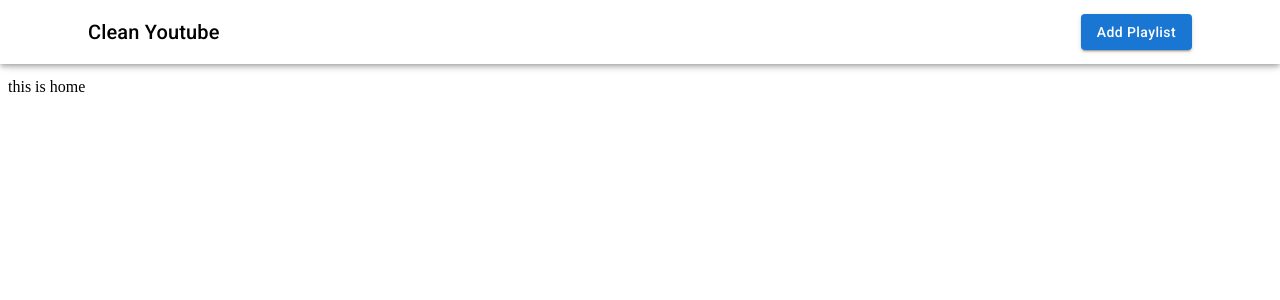
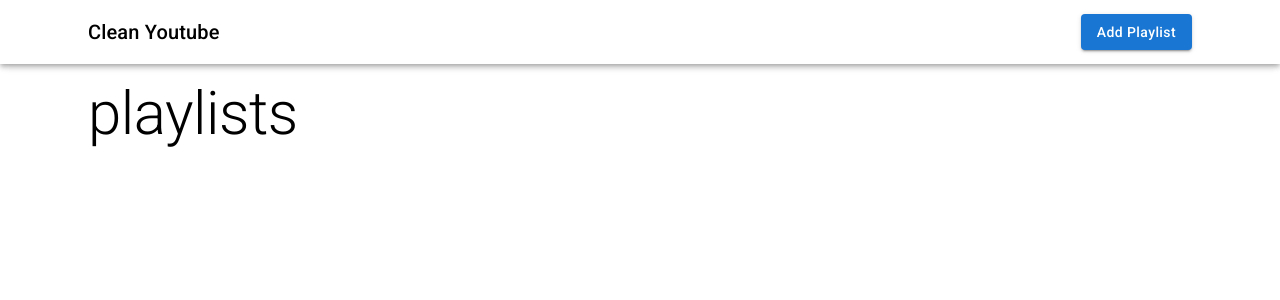
Before and after one commit to MiR-stack/clean_youtube, a React (Vite) app: page / in a window 1280 px wide. Shown: the top 300 px of the page. Built offline with nearby package versions, Linux system fonts and the light colour scheme.

Commit message:
iniial commit

```diff
--- a/src/App.jsx
+++ b/src/App.jsx
@@ -4,21 +4,21 @@ import usePlaylist from './hooks/usePlaylist'
 import Home from './pages/home'
 
 const url = 'https://www.youtube.com/playlist?list=PL9bw4S5ePsEGjT1n5VhWDBUHe5sDYos9L'
-const id = 'PL9bw4S5ePsEGjT1n5VhWDBUHe5sDYos9L'
+const id = "PL9bw4S5ePsEGjT1n5VhWDBUHe5sDYos9L"
+const id2 = "PLgH5QX0i9K3p06YY1fyReA2UK8mh_zsiY"
 
 const App  = () =>{
 
 
-  const {playlistInfo,playlistItems,addPlaylistInfo,addPlaylistItems,removePlaylist} = usePlaylist()
+  const {loading,error, playlistInfo,playlistItems,addPlaylistInfo,addPlaylistItems,removePlaylist,loadMoreItems} = usePlaylist()
 
 
-  console.log(playlistInfo, playlistItems)
 
 
   return <div>
     <Navbar handleId={addPlaylistInfo} />
     <GapRemover />
-    <Home />
+    <Home playlistInfo={playlistInfo} />
   </div>
 }
 
--- a/src/api/index.js
+++ b/src/api/index.js
@@ -6,7 +6,7 @@ const url='https://www.googleapis.com/youtube/v3'
 
 
 export const getPlaylistItems =async (playlistId,nextPageToken='',prevPageToken='',maxResults=10)=>{
-const {data} = await axios.get(`${url}/playlistItems?part=snippet&playlistId=${playlistId}&maxResults=${maxResults}&key=${key}&nextpageToken=${nextPageToken}&prevPageToken=${prevPageToken}`)
+const {data} = await axios.get(`${url}/playlistItems?part=snippet&playlistId=${playlistId}&pageToken=${nextPageToken||prevPageToken}&maxResults=${maxResults}&key=${key}`)
 return data
 
 }
--- a/src/hooks/usePlaylist.js
+++ b/src/hooks/usePlaylist.js
@@ -33,9 +33,7 @@ const usePlaylist = () =>{
 
     useEffect(()=>{
         if(state.playlistInfo.playlists.length >0){
-            storage.setData(state)
-            console.log('reached');
-        }
+            storage.setData(state)        }
     },[state])
 /**
  * find playlist from playlistInfo by id and playlistType
@@ -51,7 +49,7 @@ const usePlaylist = () =>{
  * @returns
  */
     const findPlaylistItemById = (playlistId) =>{
-        return state.playlistItems.find(playlist => playlist.playlistId = playlistId)
+        return state.playlistItems.find(playlist => playlist.playlistId === playlistId)
     }
 
 
@@ -97,13 +95,16 @@ const usePlaylist = () =>{
 // adding playlist item
     const addPlaylistItems = async (playlistId) =>{
        try{
-        setLoading(true)
         let playlistItem= findPlaylistItemById(playlistId)
 
+
+        console.log(playlistItem)
+
        if(!playlistItem){
+        setLoading(true)
         playlistItem = await getPlaylistItems(playlistId)
         playlistItem.playlistId = playlistId
-        setState({...state,playlistItems:[...state.playlistItems,playlistItem]})
+        setState({...state,playlistItems:[playlistItem,...state.playlistItems]})
         setLoading(false)
        }
        }catch(err){
@@ -113,24 +114,32 @@ const usePlaylist = () =>{
 
     }
 
-
+/**
+ *
+ * @param {Stirng} playlistId
+ * TODO:fix bug
+ */
     const loadMoreItems =async (playlistId)=>{
         try{
             setLoading(true)
-          const newState = getImmutableData(state)
-            let oldItems = newState.playlistItems.find(item => item.playlistId === playlistId)
-            const  playlistItem = await getPlaylistItems(playlistId,oldItems.nextPageToken)
-            oldItems = {
-                ...oldItems,
+          const oldState = getImmutableData(state)
+            let newItems = oldState.playlistItems.find(item => item.playlistId === playlistId)
+
+            if(!newItems.nextPageToken) return
+
+            const  playlistItem = await getPlaylistItems(playlistId,newItems.nextPageToken)
+            newItems = {
+                ...newItems,
                 ...playlistItem,
-                items:[...oldItems.items,...playlistItem.items]
+                items:[...newItems.items,...playlistItem.items]
             }
-            console.log(newState)
-          setState(newState)
+            console.log('oldState:' , oldState);
+            console.log('newItems:' , newItems)
+          setState(oldState)
+        }catch(err){
+            setError(err.message)
+        }finally{
             setLoading(false)
-        }catch(err){
-            setLoading(false)
-            setError(err.message)
         }
     }
 
--- a/src/pages/home/card.jsx
+++ b/src/pages/home/card.jsx
@@ -1,9 +1,9 @@
 import { Card,CardActions,CardContent,CardMedia,Button, Typography } from "@mui/material"
 
-const Card = ({title,description,thumbnail,palylistId,channelTitle,addFavourite,addRecent})=>{
+const InfoCard = ({title,description,thumbnails,palylistId,channelTitle,addFavourite,addRecent})=>{
 
     return <Card >
-        <CardMedia component={'img'} alt={title} height='150px' image={thumbnail.url}>
+        <CardMedia component={'img'} alt={title} height='150px' image={thumbnails.url} />
             <CardContent>
                 <Typography gutterBottom variant='h5' component='div'>{title} </Typography>
                 <Typography variant='body2' color='text.secondary'>{description} </Typography>
@@ -12,8 +12,7 @@ const Card = ({title,description,thumbnail,palylistId,channelTitle,addFavourite,
                 <Button size='small'> play</Button>
                 <Button size='small'>add to favourite</Button>
             </CardActions>
-        </CardMedia>
     </Card>
 }
 
-export default Card
+export default InfoCard
--- a/src/pages/home/index.jsx
+++ b/src/pages/home/index.jsx
@@ -1,4 +1,9 @@
-const Home = () =>{
-    return <div>this is home</div>
+import { Container } from "@mui/material"
+import Section from './section'
+
+const Home = ({playlistInfo}) =>{
+    return <Container>
+        <Section title='playlists' items={playlistInfo.playlists} />
+    </Container>
 }
 export default Home
--- a/src/pages/home/section.jsx
+++ b/src/pages/home/section.jsx
@@ -1,14 +1,13 @@
-import { Container, Typography } from "@mui/material"
+import { Container, Typography ,Grid} from "@mui/material"
 import Card from "./card"
 
 
 const Section = ({title,items})=>{
-
+    console.log(items)
     return <Container maxWidth={'lg'}>
         <Typography component={'h2'} variant={'h2'}>{title} </Typography>
-
         <Grid container spacing={2} >
-            {items.map(item=><Card {...item} /> )}
+            {items.map(item=><Grid xs={12} item sm={6} lg={4}><Card key={item.playlistId} {...item} /> </Grid>)}
         </Grid>
     </Container>
 }
```
